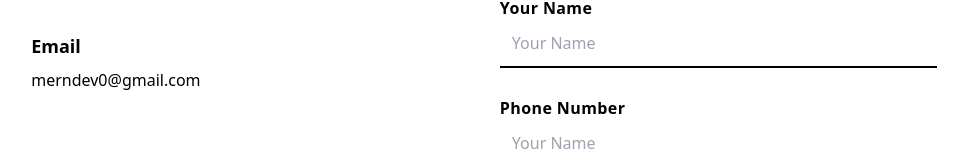
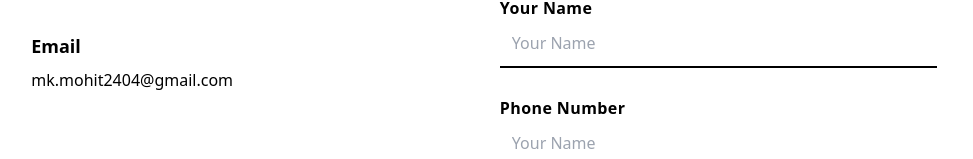
Before and after one commit to Mohit-au50/my_portfolio, a React (Vite) app: page / in a window 1280 px wide. Shown: the part 4564-4723 px from the top of the page, without its empty margins (148-1121 px from the left). Built offline with nearby package versions, Linux system fonts and the light colour scheme.

Commit message:
Update email

```diff
--- a/src/pages/Contact.jsx
+++ b/src/pages/Contact.jsx
@@ -15,7 +15,7 @@
 
               <div>
                 <p className="font-bold text-lg my-2">Email</p>
-                <a href="mailto:merndev0@gmail.com">merndev0@gmail.com</a>
+                <a href="mailto:mk.mohit2404@gmail.com">mk.mohit2404@gmail.com</a>
               </div>
             </div>
 
```
